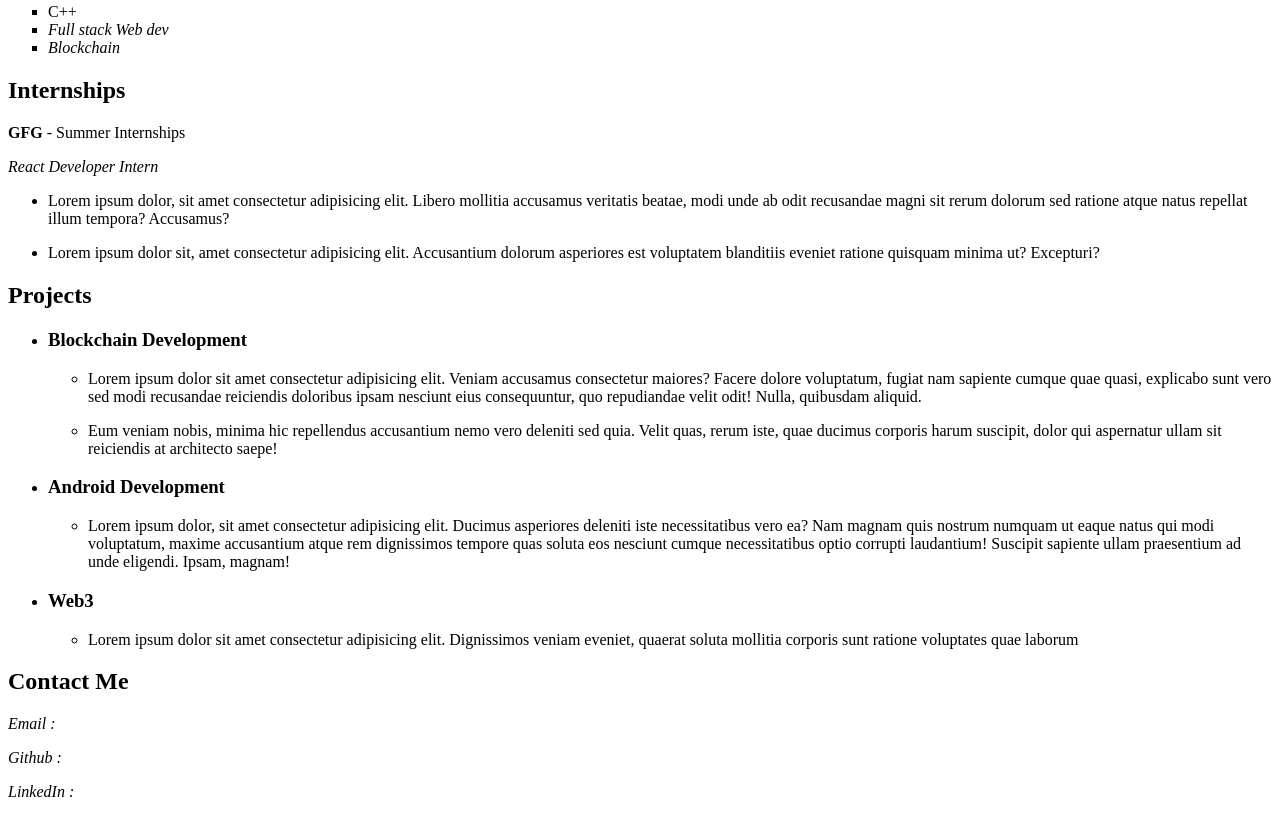
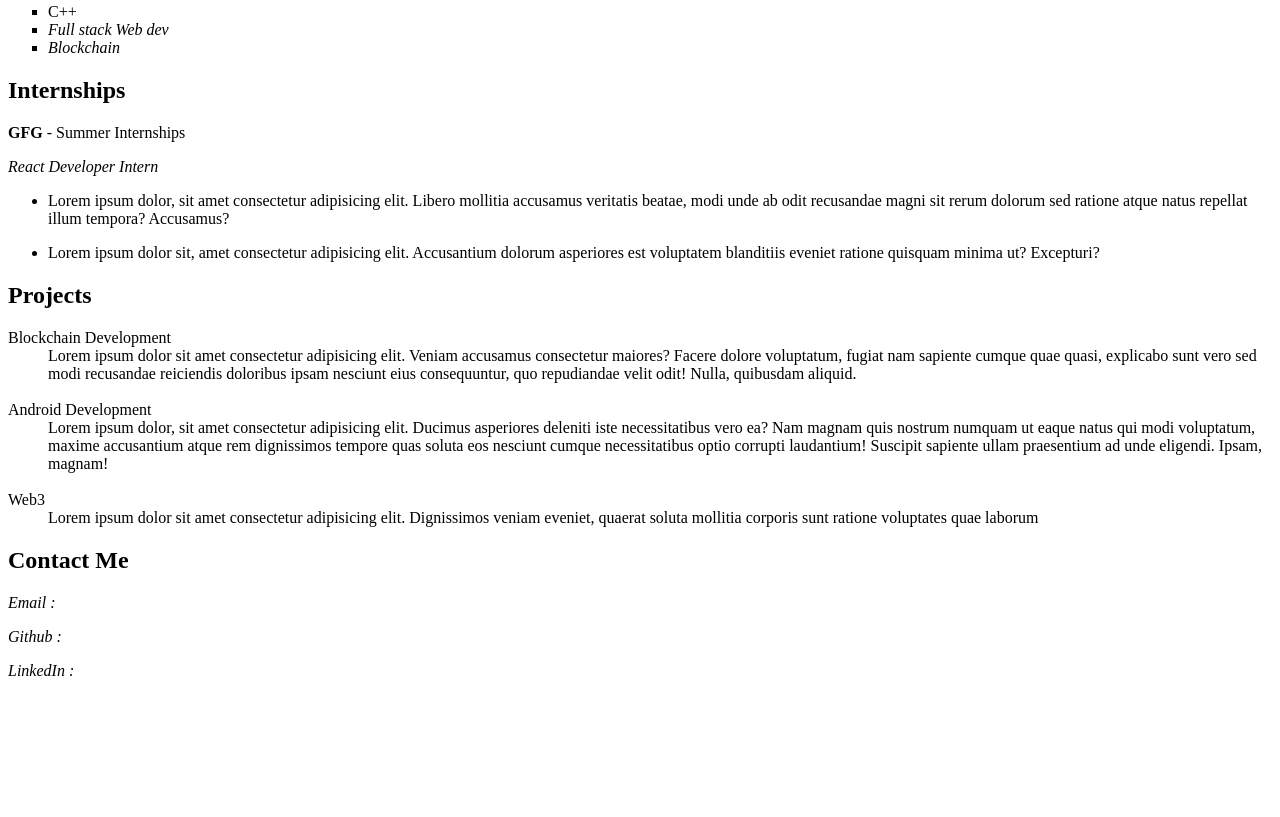
Before and after one commit to Thisisgautam/learn-web-dev, a plain HTML site: page HTML/Project_01/resume.html in a window 1280 px wide. Shown: the part 772-1589 px from the top of the page. After the commit the page ends 1468 px from the top, so only its background shows below. Drawn offline with Linux system fonts and the light colour scheme.

Commit message:
update resume using only html project

```diff
--- a/HTML/Project_01/resume.html
+++ b/HTML/Project_01/resume.html
@@ -58,44 +58,36 @@
         <li>Lorem ipsum dolor sit, amet consectetur adipisicing elit. Accusantium dolorum asperiores est voluptatem
             blanditiis eveniet ratione quisquam minima ut? Excepturi?</li>
     </ul>
+    <!-- using definition lists -->
+    <h2>Projects</h2>
+    <dl>
+        <dt>
+            Blockchain Development</dt>
+        <dd>
 
-    <h2>Projects</h2>
-    <ul>
-        <li>
-            <h3>Blockchain Development</h3>
-            <ul>
-                <li>
-                    <p>Lorem ipsum dolor sit amet consectetur adipisicing elit. Veniam accusamus consectetur maiores?
+            Lorem ipsum dolor sit amet consectetur adipisicing elit. Veniam accusamus consectetur maiores?
             Facere dolore voluptatum, fugiat nam sapiente cumque quae quasi, explicabo sunt vero sed modi
             recusandae reiciendis doloribus ipsam nesciunt eius consequuntur, quo repudiandae velit odit!
-                        Nulla, quibusdam aliquid.</p>
-                </li>
-                <li>
-                    Eum veniam nobis, minima hic repellendus accusantium nemo vero deleniti sed quia. Velit quas, rerum
-                    iste, quae ducimus corporis harum suscipit, dolor qui aspernatur ullam sit reiciendis at architecto
-                    saepe!
-                </li>
-            </ul>
-        </li>
-        <li>
-            <h3>Android Development</h3>
-            <ul>
-                <li>Lorem ipsum dolor, sit amet consectetur adipisicing elit. Ducimus asperiores deleniti iste
+            Nulla, quibusdam aliquid.
+        </dd>
+        <br>
+        <dt>
+            Android Development</dt>
+        <dd>
+            Lorem ipsum dolor, sit amet consectetur adipisicing elit. Ducimus asperiores deleniti iste
             necessitatibus
             vero ea? Nam magnam quis nostrum numquam ut eaque natus qui modi voluptatum, maxime accusantium
             atque
             rem dignissimos tempore quas soluta eos nesciunt cumque necessitatibus optio corrupti laudantium!
             Suscipit sapiente ullam praesentium ad unde eligendi. Ipsam, magnam!</li>
-            </ul>
-        </li>
-        <li>
-            <h3>Web3</h3>
-            <ul>
-                <li>Lorem ipsum dolor sit amet consectetur adipisicing elit. Dignissimos veniam eveniet, quaerat soluta
+        </dd>
+        <br>
+        <dt>
+            Web3</dt>
+        <dd>Lorem ipsum dolor sit amet consectetur adipisicing elit. Dignissimos veniam eveniet, quaerat soluta
             mollitia corporis sunt ratione voluptates quae laborum</li>
-            </ul>
-        </li>
-    </ul>
+        </dd>
+    </dl>
     <h2>Contact Me</h2>
     <p><i>Email :</i></p>
     <p><i>Github :</i></p>
```
Lines whose indentation alone changed are shown as unchanged.
